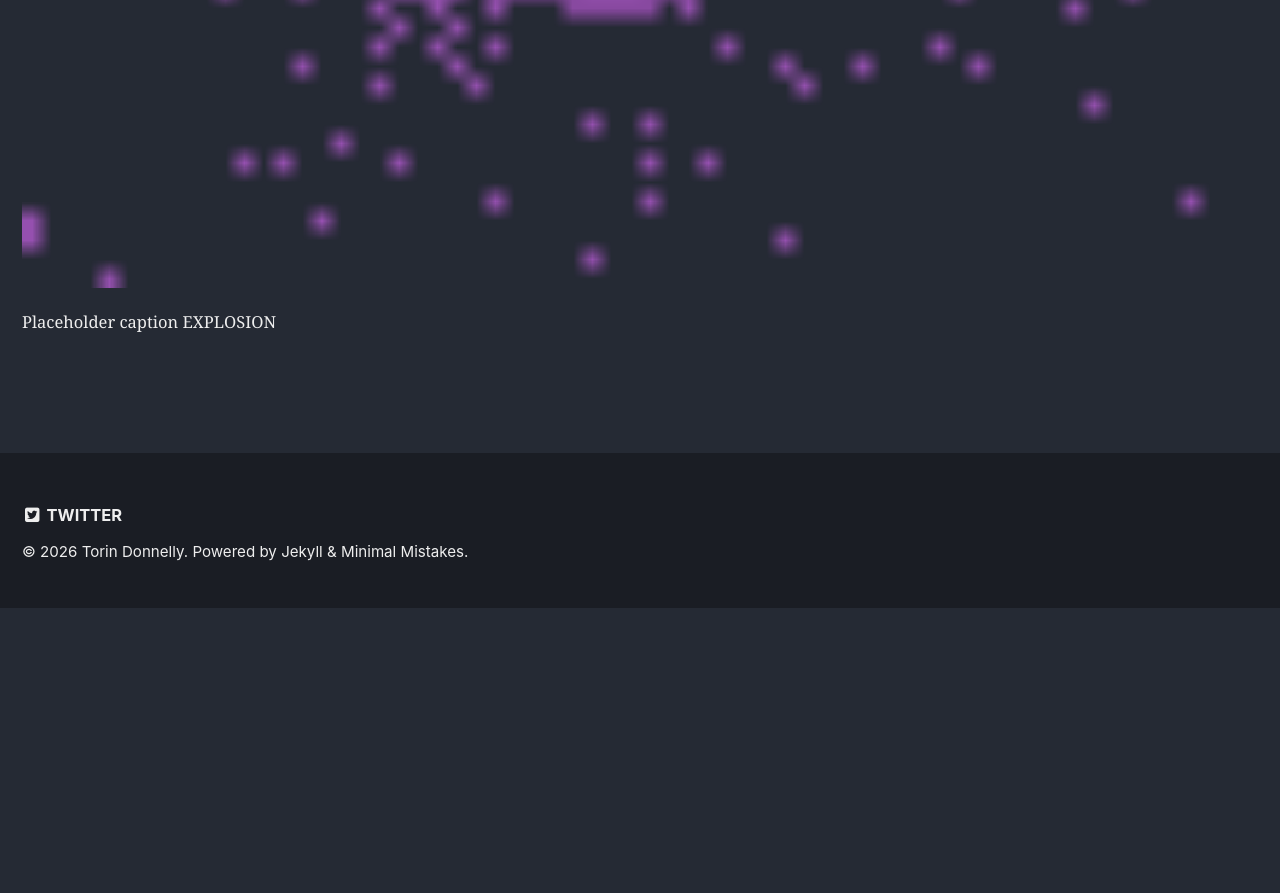
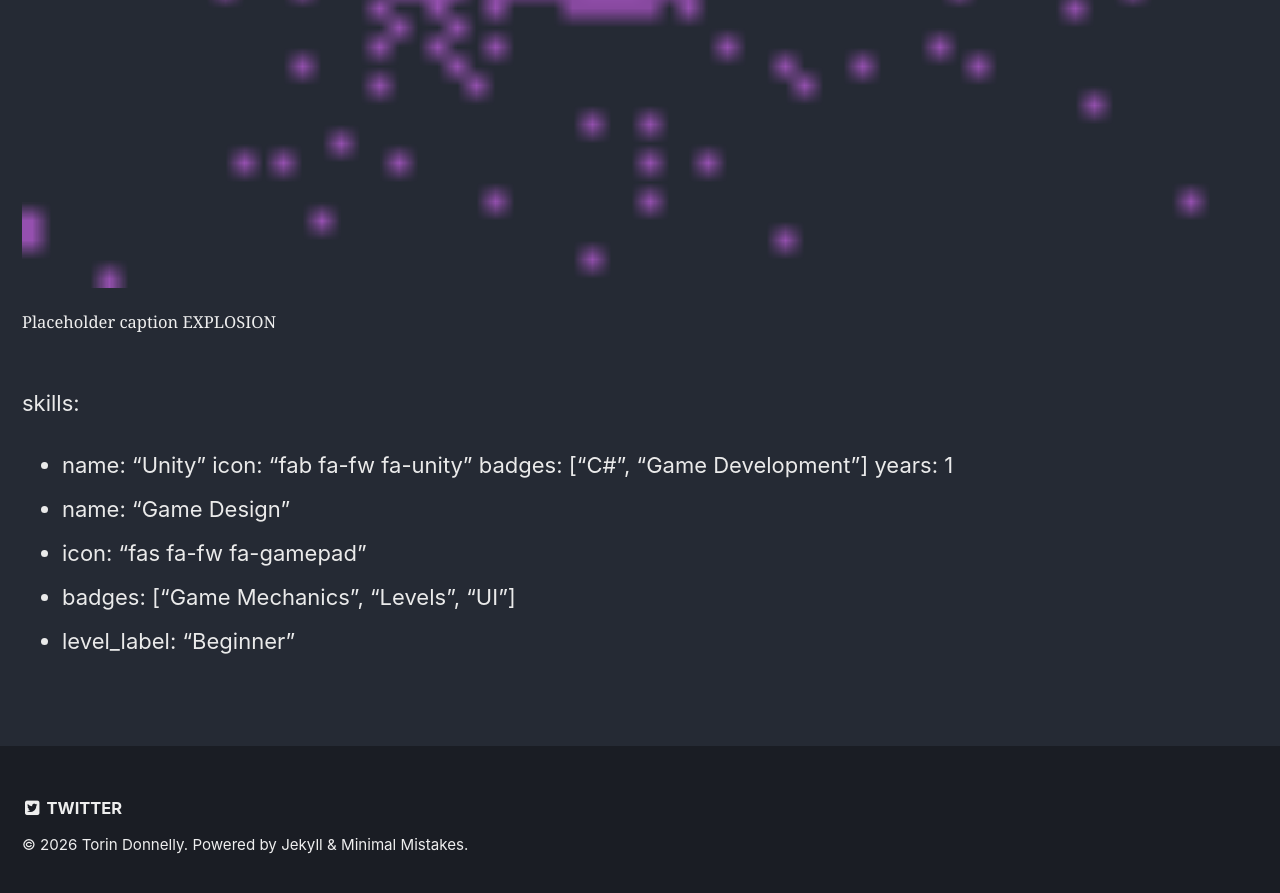
Before and after one commit to Orange-Piccolo/Orange-Piccolo.github.io, a Jekyll site: the page built from _pages/about-me.md, in a window 1280 px wide and 900 px high, scrolled down 1114 px. Shown: the top 893 px of the window. Built offline with Jekyll 4.4.1, drawn with Linux system fonts in a browser that asks for light colours; before the commit the page ends 1722 px from its top, so only the background shows below that.

Commit message:
Added some skills

```diff
--- a/_pages/about-me.md
+++ b/_pages/about-me.md
@@ -7,6 +7,15 @@ Badda Bing Badda Boom
 {% include figure image_path="/assets/images/Acid_Spray_Asset_PNG.png" alt="Placeholder alt EXPLOSION" caption="Placeholder caption EXPLOSION" %}
 
 {% assign skills = include.skills | default: page.skills %}
+skills:
+- name: "Unity"
+  icon: "fab fa-fw fa-unity"
+  badges: ["C#", "Game Development"]
+  years: 1
+- name: "Game Design"
+- icon: "fas fa-fw fa-gamepad"
+- badges: ["Game Mechanics", "Levels", "UI"]
+- level_label: "Beginner"
 
 {% if skills %}
 <div class="skills {{ include.class }}">
```
